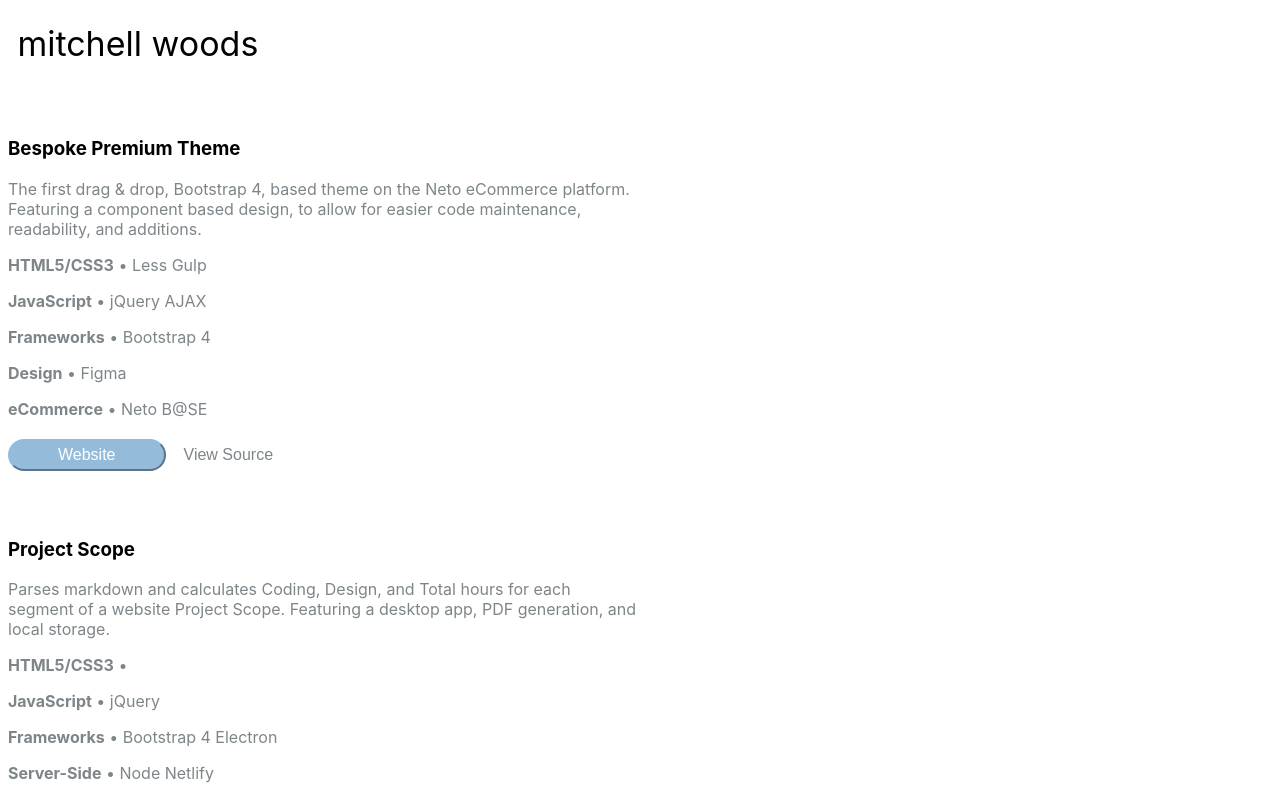
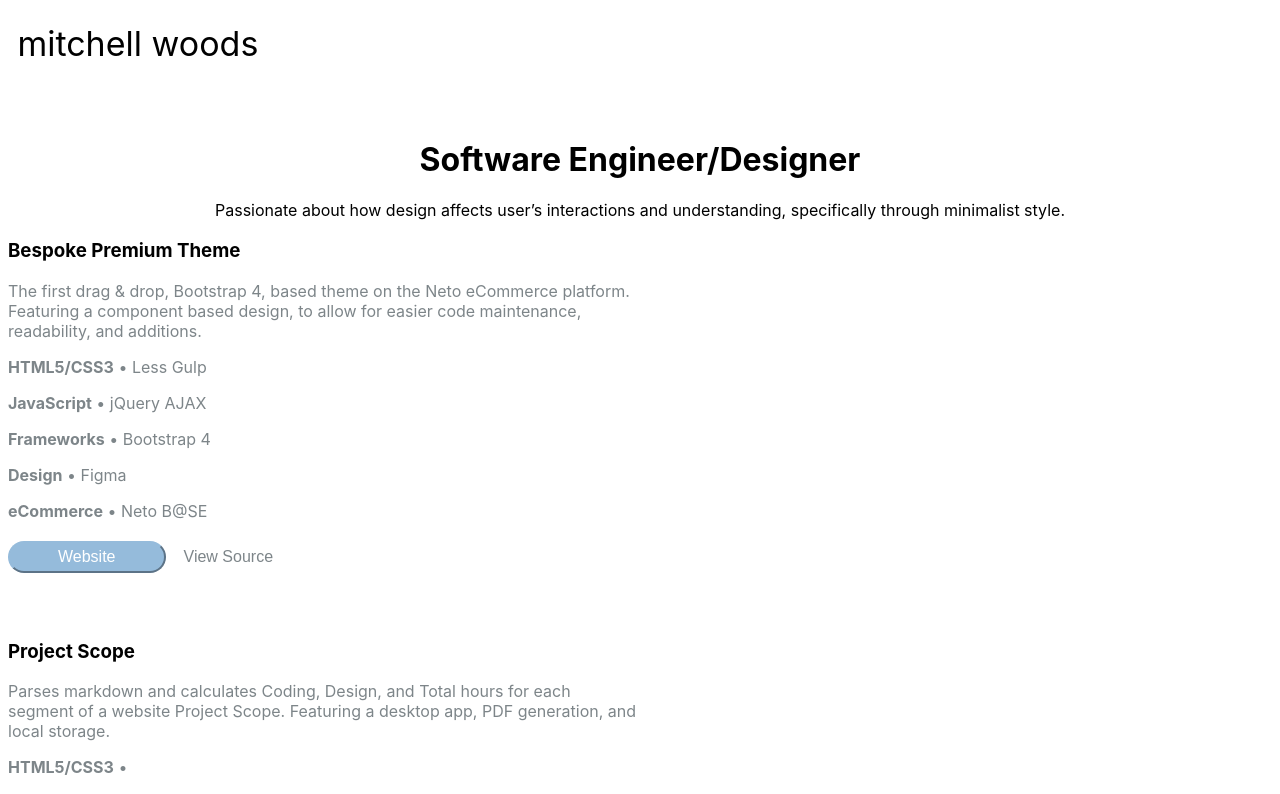
Before and after one commit to mmwoods/Portfolio, a React (Create React App) app in the folder portfolio/: page / in a window 1280 px wide. Shown: the top 794 px of the page. Built offline with nearby package versions, Linux system fonts and the light colour scheme.

Commit message:
feat: initial introduction

```diff
--- a/portfolio/src/components/index.ts
+++ b/portfolio/src/components/index.ts
@@ -1,3 +1,4 @@
 export * from "./header";
 export * from "./project";
 export * from "./stack-navigation";
+export * from "./introduction";
--- /dev/null
+++ b/portfolio/src/components/introduction/index.ts
@@ -0,0 +1 @@
+export * from "./introduction";
--- /dev/null
+++ b/portfolio/src/components/introduction/introduction.tsx
@@ -0,0 +1,11 @@
+import React from "react";
+
+export const Introduction = () => (
+  <div style={{ textAlign: "center" }}>
+    <h1>Software Engineer/Designer</h1>
+    <p>
+      Passionate about how design affects user’s interactions and understanding,
+      specifically through minimalist style.
+    </p>
+  </div>
+);
--- a/portfolio/src/scenes/home-scene/home-scene.tsx
+++ b/portfolio/src/scenes/home-scene/home-scene.tsx
@@ -1,10 +1,12 @@
 import React from "react";
 
-import { Project, StackNavigation } from "../../components/";
+import { Project, StackNavigation, Introduction } from "../../components/";
 import { projectsData } from "../../data";
 
 export const HomeScene = () => (
   <StackNavigation>
+    <Introduction />
+
     {projectsData.map((item, index) => (
       <Project
         key={item.index}
```
